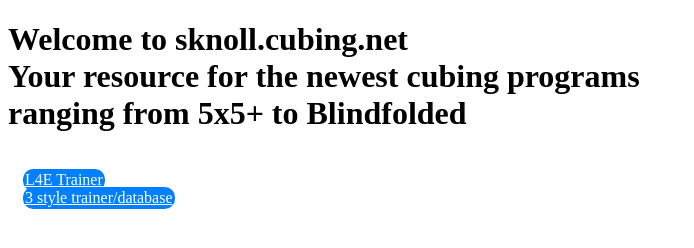
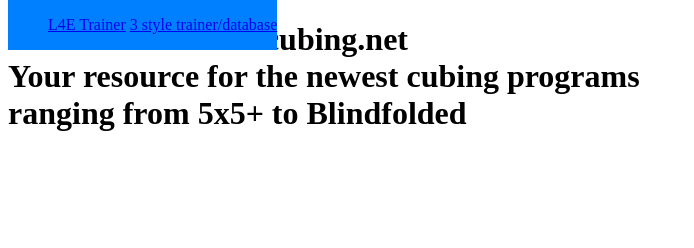
Before and after one commit to cubing/sknoll.cubing.net, a plain HTML site: page index.html in a window 1280 px wide. Shown: the whole page, without its empty margins (0-694 px from the left). Drawn offline with Linux system fonts and the light colour scheme.

Commit message:
Update index.html

```diff
--- a/index.html
+++ b/index.html
@@ -1,23 +1,21 @@
 <!DOCTYPE html>
 <html>
   <style>
-    a{
-     border: solid 2px #0080ff;
+    nav {
+     position:fixed;
+     top:0px;
      background-color:#0080ff;
-     position:absolute;
-      color:#FFFFFF;
-      border-radius:10px;
-      margin:15px;
+
+    }
+    li{
+     list-style-type:none;
+      display:inline;
+    }
+    .active{
+     background-color:#808080;
     }
     a:hover{
       font-weight:bold;
-    }
-    a:visited{
-      border: solid 2px #0080ff;
-     background-color:#0080ff;
-     position:absolute;
-      color:#FFFFFF;
-        border-radius:10px;
     }
 
       h1{
@@ -29,13 +27,18 @@
   <meta charset="utf-8">
   <title>sknoll.cubing.net</title>
   <link rel="stylesheet" type="text/css" href="style.css">
+  <!--<link rel="shortcut icon" type="image/png" href="/favicon.png"/>-->
 </head>
 
 <body>
   <h1>Welcome to sknoll.cubing.net<br><span class="head">Your resource for the newest cubing programs<br>ranging from 5x5+ to Blindfolded</span></h1>
-  <a href="l4e.html">L4E Trainer</a>
-    <br>
-  <a href="blddb.html">3 style trainer/database</a>
+  <nav>
+    <ul>
+      <li><a href="index.html>Home</a></li>
+        <li><a href="l4e.html">L4E Trainer</a></li>
+        <li><a href="blddb.html">3 style trainer/database</a></li>
+    </ul>
+  </nav>
 </body>
 
 </html>
```
